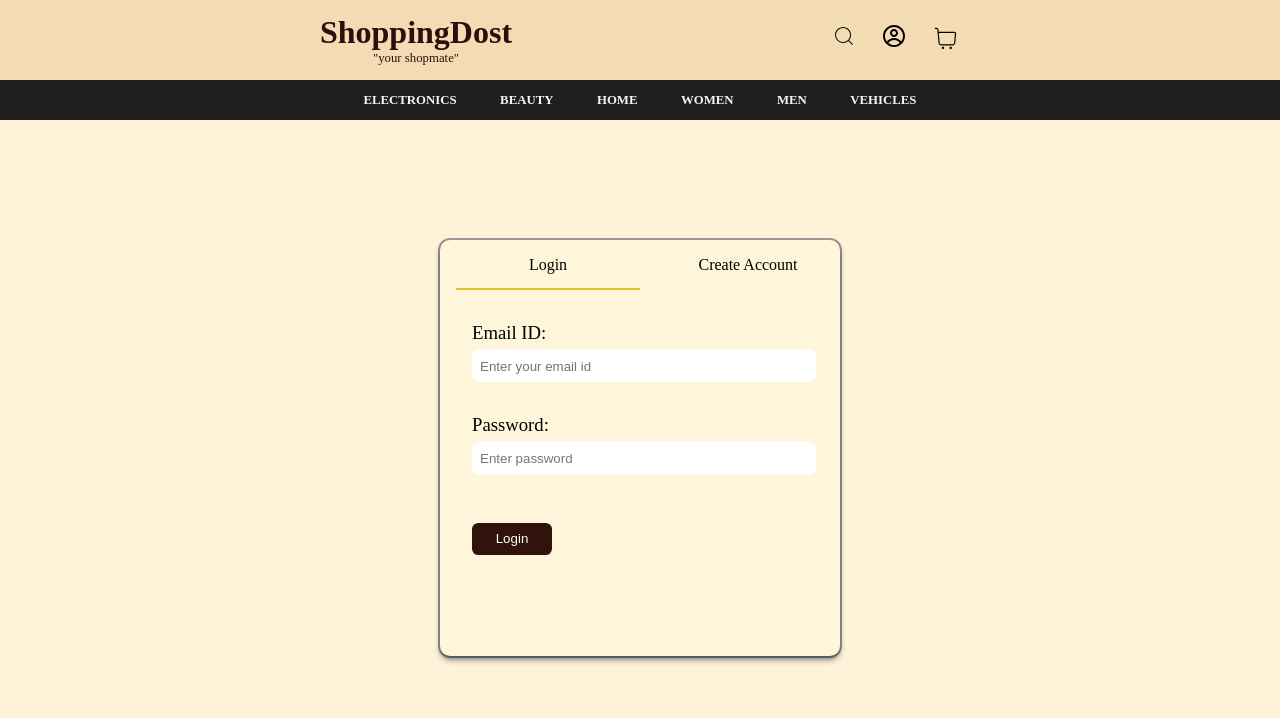
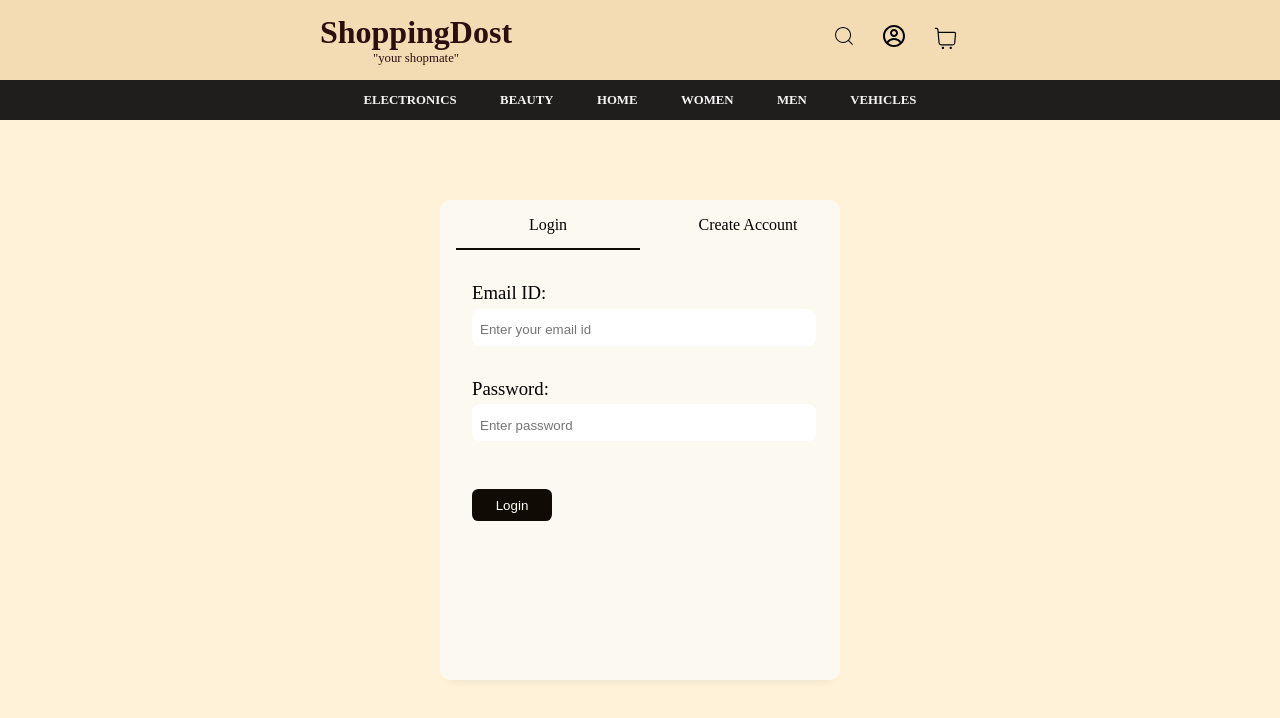
Before and after one commit to mrdetective/ShoppingDost, a React (Create React App) app: page /login in a window 1280 px wide. Shown: the top 718 px of the page. Built offline with nearby package versions, Linux system fonts and the light colour scheme; a web font is replaced by a local one.

Commit message:
Made some changes in the css and started adding category based genres

```diff
--- a/src/App.js
+++ b/src/App.js
@@ -13,9 +13,9 @@ function App() {
         <Routes>
           <Route path="/login" element={<LoginPage />}></Route>
           <Route path="/" element={<Landing />}></Route>
-          <Route path="/products">
-            <Route path="trending" element={<Trendingproducts />}></Route>
-          </Route>
+          <Route
+            path="/trending-products"
+            element={<Trendingproducts />}></Route>
         </Routes>
       </Router>
     </div>
--- a/src/Pages/Landing/landing.css
+++ b/src/Pages/Landing/landing.css
@@ -1,7 +1,8 @@
 .bigbox {
   width: 100%;
-  height: 233rem;
+  height: 235rem;
   display: flex;
   flex-direction: column;
   justify-content: flex-start;
+  position: absolute;
 }
--- a/src/Pages/Login/login.css
+++ b/src/Pages/Login/login.css
@@ -1,24 +1,25 @@
 @import url("https://fonts.googleapis.com/css2?family=Rubik:wght@300&display=swap");
 
-.login-bigbox {
+.bigbox1 {
   height: 100vh;
   width: 100vw;
   position: absolute;
   display: flex;
   justify-content: center;
   align-items: center;
-  margin-top: 3rem;
+}
+.login-bigbox {
+  height: 50rem;
 }
 
 .main-login-box {
   position: absolute;
-  height: 26rem;
+  height: 30rem;
   width: 25rem;
   border-radius: 10px;
-  box-shadow: rgba(6, 24, 44, 0.4) 0px 0px 0px 2px,
-    rgba(6, 24, 44, 0.65) 0px 4px 6px -1px,
-    rgba(255, 255, 255, 0.08) 0px 1px 0px inset;
-  background-color: rgb(255, 245, 219);
+  background-color: rgb(251, 249, 240);
+  margin-top: 5rem;
+  box-shadow: rgba(33, 35, 38, 0.1) 0px 10px 10px -10px;
 }
 
 .login-navbar {
@@ -35,7 +36,7 @@
 }
 
 .active {
-  border-bottom: solid rgb(226, 192, 43) 2px;
+  border-bottom: solid rgb(16, 12, 3) 2px;
 }
 
 .login-nav-components {
@@ -63,7 +64,7 @@
   margin-top: 1rem;
   width: 5rem;
   height: 2rem;
-  background-color: rgb(48, 19, 10);
+  background-color: rgb(16, 12, 3);
   color: white;
   border-style: none;
   border-radius: 0.4rem;
@@ -88,8 +89,6 @@
 }
 
 input {
-  resize: none;
-  padding-top: 0.1rem;
+  padding-top: 0.3rem;
   padding-left: 0.5rem;
-  width: 4rem;
 }
--- a/src/Pages/Login/login.jsx
+++ b/src/Pages/Login/login.jsx
@@ -16,7 +16,7 @@ function LoginPage() {
     }
   };
   return (
-    <div className="login-bigbox">
+    <div className="bigbox1">
       <div className="main-login-box">
         <div className="login-navbar">
           <div
--- a/src/Pages/TrendingProducts/trendingproducts.css
+++ b/src/Pages/TrendingProducts/trendingproducts.css
@@ -1,7 +1,7 @@
 .trending-products-box {
   height: 90%;
   width: 85%;
-  margin-top: 10rem;
+  margin-top: 11rem;
 }
 
 .trending-products-heading {
@@ -27,5 +27,5 @@
 }
 
 .trending-products-bigbox {
-  height: 155rem;
+  height: 151rem;
 }
--- a/src/Pages/TrendingProducts/trendingproducts.jsx
+++ b/src/Pages/TrendingProducts/trendingproducts.jsx
@@ -19,7 +19,7 @@ function Trendingproducts() {
       });
   }, []);
   return (
-    <div className="bigbox trending-products-bigbox">
+    <div className="bigbox1 trending-products-bigbox">
       <div className="trending-products-box">
         <h1 className="trending-products-heading">Trending Products</h1>
         <div className="trending-products-smallbox">
--- a/src/components/imageSlider/imgslider.jsx
+++ b/src/components/imageSlider/imgslider.jsx
@@ -15,7 +15,7 @@ function Imgslider() {
         <button
           className="see-latest-products-btn"
           onClick={() => {
-            navigate("/products/trending");
+            navigate("/trending-products");
           }}>
           See them
         </button>
--- a/src/components/navbar/navbar.css
+++ b/src/components/navbar/navbar.css
@@ -50,7 +50,6 @@
   display: flex;
   flex-direction: column;
   align-items: center;
-  cursor: pointer;
 }
 
 .navigation-items {
--- a/src/index.css
+++ b/src/index.css
@@ -22,7 +22,6 @@ body {
   background: grey;
   border-radius: 0.5rem;
 }
-
 a {
   text-decoration: none;
 }
```
Also changed, not shown: 1 other file (tests, documents, lock files or other folders).
